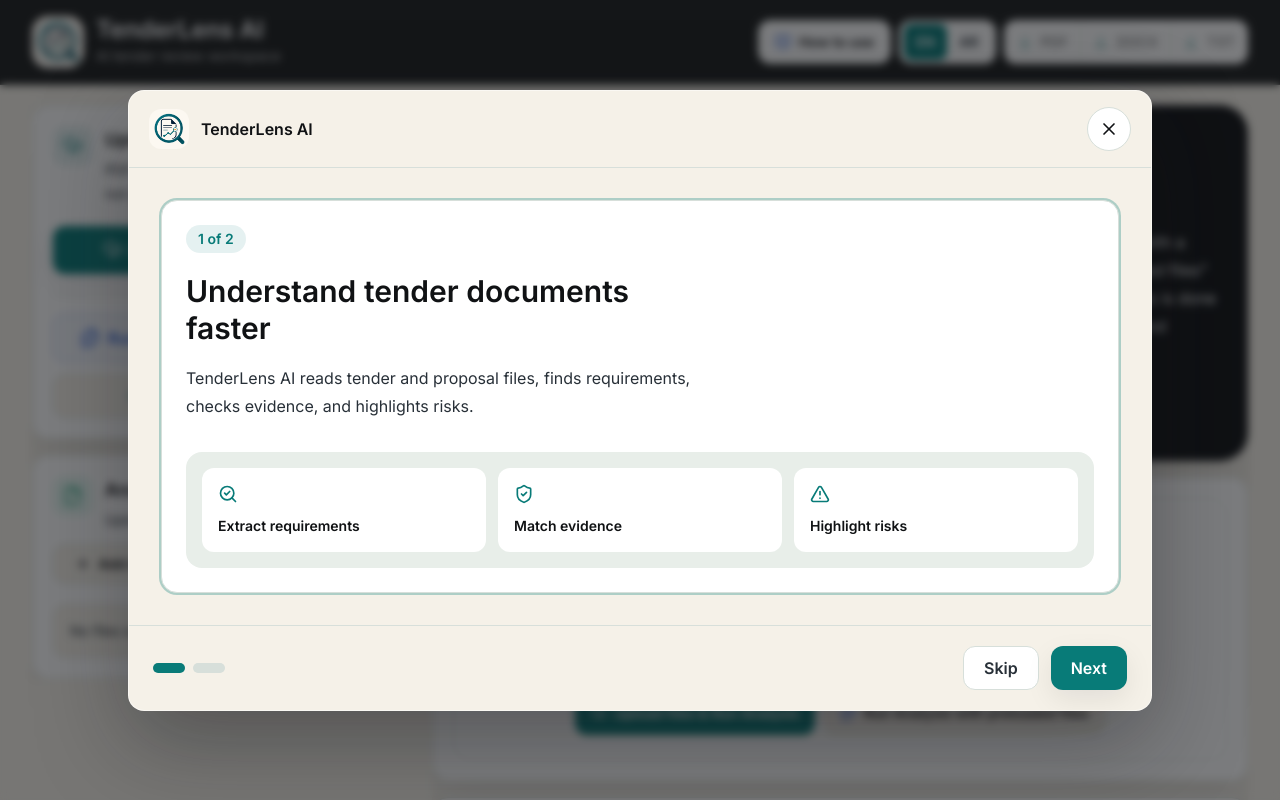
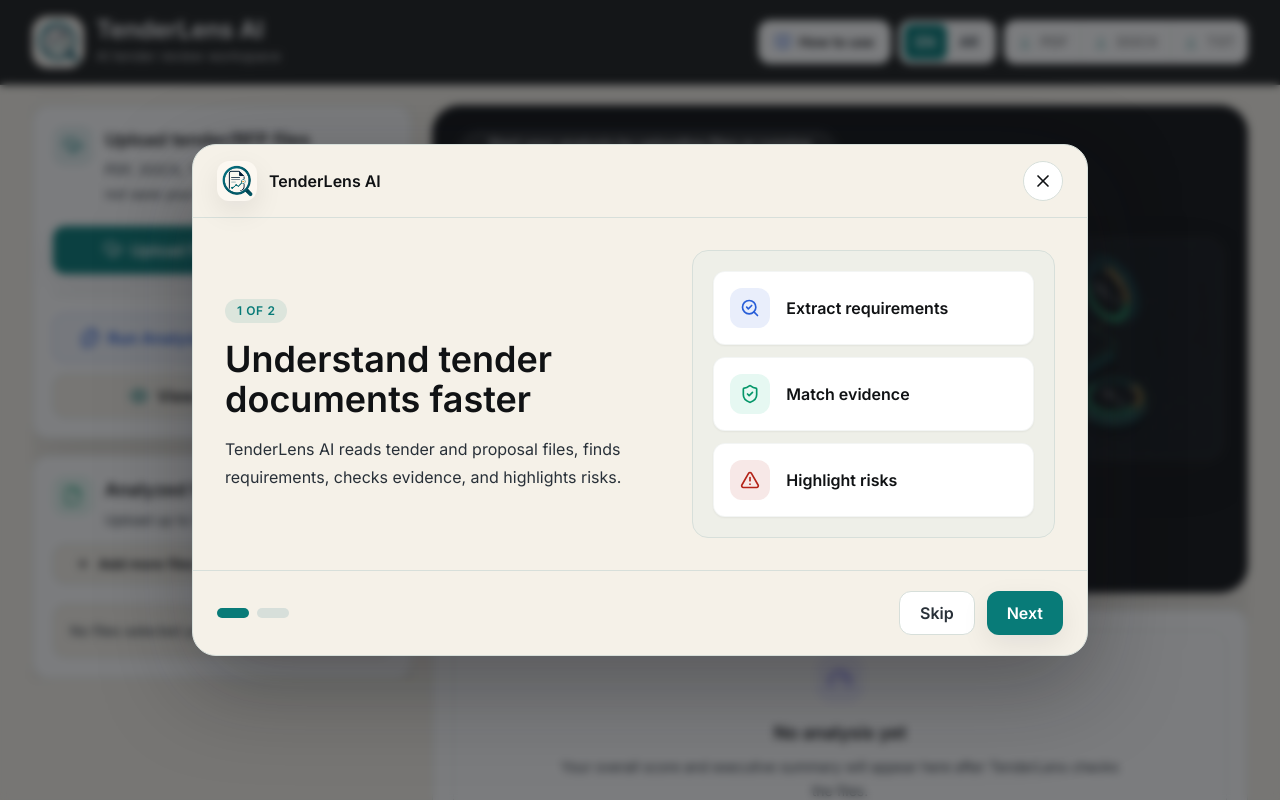
Before and after one commit to syedzish/TenderLens-AI, a Next.js app: page / in a window 1280 px wide. Shown: the top 800 px of the page. Built offline with nearby package versions, Linux system fonts and the light colour scheme.

Commit message:
style: integrate visual asset into onboarding card and upgrade popup UI/UX

```diff
--- a/components/tenderlens-app.tsx
+++ b/components/tenderlens-app.tsx
@@ -949,16 +949,16 @@
 
       {showOnboarding ? (
         <div className="fixed inset-0 z-50 grid place-items-center bg-ink/55 p-4 backdrop-blur-sm">
-          <div className="w-full max-w-5xl overflow-hidden rounded-2xl border border-white/50 bg-paper shadow-[0_30px_90px_rgba(16,18,20,0.35)]">
-            <div className="flex items-center justify-between border-b border-line px-5 py-4">
+          <div className="w-full max-w-4xl overflow-hidden rounded-[24px] border border-line bg-paper shadow-[0_30px_90px_rgba(16,18,20,0.35)] transition-all">
+            <div className="flex items-center justify-between border-b border-line px-6 py-4">
               <div className="flex items-center gap-3">
-                <Image src="/brand/tenderlens-logo.png" width={40} height={40} alt="" className="rounded-xl" />
+                <Image src="/brand/tenderlens-logo.png" width={40} height={40} alt="" className="rounded-xl bg-white shadow-table" />
                 <span className="font-semibold text-ink">TenderLens AI</span>
               </div>
               <button
                 type="button"
                 onClick={() => setShowOnboarding(false)}
-                className="grid h-11 w-11 place-items-center rounded-full border border-line bg-white text-ink transition hover:bg-mist"
+                className="grid h-10 w-10 place-items-center rounded-full border border-line bg-white text-ink transition duration-200 active:scale-95 hover:bg-mist"
                 aria-label={text.close}
               >
                 <X className="h-5 w-5" />
@@ -966,51 +966,70 @@
             </div>
             <div className="p-6 lg:p-8">
               {onboardingSlide === 0 ? (
-              <div className="rounded-2xl border border-line bg-white p-6 ring-2 ring-teal/30">
-                <div className="inline-flex rounded-full bg-teal/10 px-3 py-1 text-sm font-semibold text-teal">{text.slideCounterOne}</div>
-                <h2 className="mt-5 max-w-md text-3xl font-semibold leading-tight text-ink">{text.onboardingOne}</h2>
-                <p className="mt-4 max-w-lg text-base leading-7 text-graphite">{text.onboardingOneBody}</p>
-                <div className="mt-8 grid gap-3 rounded-2xl bg-mist p-4 sm:grid-cols-3">
+                <div className="grid gap-8 lg:grid-cols-[1.2fr_1fr] lg:items-center">
+                  <div>
+                    <div className="inline-flex rounded-full bg-teal/10 px-3 py-1 text-xs font-semibold text-teal uppercase tracking-wider">{text.slideCounterOne}</div>
+                    <h2 className="mt-4 text-3xl font-semibold leading-tight text-ink lg:text-4xl">{text.onboardingOne}</h2>
+                    <p className="mt-4 text-base leading-7 text-graphite max-w-lg">{text.onboardingOneBody}</p>
+                  </div>
+                  <div className="grid gap-3 rounded-2xl bg-mist/50 p-5 border border-line">
                     {[
-                    { label: text.onboardingChecks[0], icon: SearchCheck },
-                    { label: text.onboardingChecks[1], icon: ShieldCheck },
-                    { label: text.onboardingChecks[2], icon: AlertTriangle },
-                  ].map(({ label, icon: Icon }) => (
-                    <div key={label} className="rounded-xl bg-white p-4 text-sm font-semibold text-ink">
-                      <Icon className="mb-3 h-5 w-5 text-teal" />
-                      {label}
+                      { label: text.onboardingChecks[0], icon: SearchCheck, color: "text-cobalt bg-cobalt/10" },
+                      { label: text.onboardingChecks[1], icon: ShieldCheck, color: "text-emerald-600 bg-emerald-500/10" },
+                      { label: text.onboardingChecks[2], icon: AlertTriangle, color: "text-danger bg-danger/10" },
+                    ].map(({ label, icon: Icon, color }) => (
+                      <div key={label} className="flex items-center gap-4 rounded-xl bg-white p-4 shadow-sm border border-line/30 transition hover:translate-x-1 hover:shadow-table duration-200">
+                        <div className={`grid h-10 w-10 shrink-0 place-items-center rounded-xl ${color}`}>
+                          <Icon className="h-5 w-5" />
+                        </div>
+                        <span className="font-semibold text-ink text-sm sm:text-base">{label}</span>
                       </div>
                     ))}
                   </div>
                 </div>
               ) : (
-              <div className="rounded-2xl border border-line bg-white p-6 ring-2 ring-teal/30">
-                <div className="inline-flex rounded-full bg-cobalt/10 px-3 py-1 text-sm font-semibold text-cobalt">{text.slideCounterTwo}</div>
-                <h2 className="mt-5 text-3xl font-semibold leading-tight text-ink">{text.onboardingTwo}</h2>
-                <div className="mt-6 grid gap-3">
-                  {[text.stepUpload, text.stepWait, text.stepAsk, text.stepDownload].map((step, index) => (
-                    <div key={step} className="flex items-center gap-4 rounded-xl border border-line bg-paper p-4">
-                      <span className="grid h-9 w-9 place-items-center rounded-full bg-teal text-sm font-semibold text-white">
-                        {index + 1}
-                      </span>
-                      <span className="font-medium text-ink">{step}</span>
-                    </div>
-                  ))}
-                </div>
-                <Link href="/how-to-use" className="mt-5 inline-flex items-center gap-2 text-sm font-semibold text-cobalt">
+                <div className="grid gap-8 lg:grid-cols-[1.2fr_1fr] lg:items-center">
+                  <div>
+                    <div className="inline-flex rounded-full bg-cobalt/10 px-3 py-1 text-xs font-semibold text-cobalt uppercase tracking-wider">{text.slideCounterTwo}</div>
+                    <h2 className="mt-4 text-3xl font-semibold leading-tight text-ink lg:text-4xl">{text.onboardingTwo}</h2>
+                    <p className="mt-3 text-sm leading-6 text-graphite font-normal">
+                      Follow these simple steps to analyze your proposals. You can also read the detailed instructions in the user guide.
+                    </p>
+                    <div className="mt-5">
+                      <Link href="/how-to-use" className="inline-flex items-center gap-2 rounded-xl border border-line bg-white px-4 py-2.5 text-sm font-semibold text-cobalt shadow-sm transition hover:bg-mist hover:text-[#1d4ed8]">
                         <BookOpen className="h-4 w-4" />
                         {text.howToUse} TenderLens AI
                       </Link>
                     </div>
+                  </div>
+                  <div className="relative pl-6 before:absolute before:left-3.5 before:top-4 before:bottom-4 before:w-0.5 before:bg-line">
+                    {[text.stepUpload, text.stepWait, text.stepAsk, text.stepDownload].map((step, index) => {
+                      const colors = [
+                        "bg-teal text-white ring-teal/20",
+                        "bg-cobalt text-white ring-cobalt/20",
+                        "bg-fuchsia-600 text-white ring-fuchsia-100",
+                        "bg-rose-600 text-white ring-rose-100",
+                      ];
+                      return (
+                        <div key={step} className="relative flex items-center gap-4 py-3 first:pt-0 last:pb-0 transition hover:translate-x-1 duration-200">
+                          <span className={`grid h-8 w-8 shrink-0 place-items-center rounded-full text-xs font-semibold ring-4 ${colors[index]}`}>
+                            {index + 1}
+                          </span>
+                          <span className="font-semibold text-ink text-sm sm:text-base leading-snug">{step}</span>
+                        </div>
+                      );
+                    })}
+                  </div>
+                </div>
               )}
             </div>
             <div className="flex items-center justify-between border-t border-line px-6 py-5">
               <div className="flex gap-2">
-                <button type="button" onClick={() => setOnboardingSlide(0)} className={`h-2.5 w-8 rounded-full ${onboardingSlide === 0 ? "bg-teal" : "bg-line"}`} aria-label={text.slideOne} />
-                <button type="button" onClick={() => setOnboardingSlide(1)} className={`h-2.5 w-8 rounded-full ${onboardingSlide === 1 ? "bg-teal" : "bg-line"}`} aria-label={text.slideTwo} />
+                <button type="button" onClick={() => setOnboardingSlide(0)} className={`h-2.5 w-8 rounded-full transition-all ${onboardingSlide === 0 ? "bg-teal w-8" : "bg-line hover:bg-graphite/40"}`} aria-label={text.slideOne} />
+                <button type="button" onClick={() => setOnboardingSlide(1)} className={`h-2.5 w-8 rounded-full transition-all ${onboardingSlide === 1 ? "bg-teal w-8" : "bg-line hover:bg-graphite/40"}`} aria-label={text.slideTwo} />
               </div>
               <div className="flex items-center gap-3">
-                <button type="button" onClick={() => setShowOnboarding(false)} className="h-11 rounded-xl border border-line bg-white px-5 font-semibold text-graphite">
+                <button type="button" onClick={() => setShowOnboarding(false)} className="h-11 rounded-xl border border-line bg-white px-5 font-semibold text-graphite transition duration-200 active:scale-97 hover:bg-mist">
                   {text.skip}
                 </button>
                 <button
@@ -1023,7 +1042,7 @@
 
                     setShowOnboarding(false);
                   }}
-                  className="h-11 rounded-xl bg-teal px-5 font-semibold text-white shadow-table"
+                  className="h-11 rounded-xl bg-teal px-5 font-semibold text-white shadow-table transition duration-200 active:scale-97 hover:bg-[#066865]"
                 >
                   {onboardingSlide === 0 ? text.nextSlide : text.getStarted}
                 </button>
@@ -1244,14 +1263,16 @@
             </div>
           ) : null}
           {!hasAnalyzed ? (
-            <div className="rounded-[28px] border border-ink/10 bg-ink p-6 text-white shadow-soft">
+            <div className="rounded-[28px] border border-ink/10 bg-ink p-6 text-white shadow-soft overflow-hidden">
+              <div className="grid gap-6 lg:grid-cols-[1fr_360px] lg:items-center">
+                <div className="flex flex-col justify-between h-full">
+                  <div>
                     <div className="inline-flex items-center gap-2 rounded-full bg-white/10 px-3 py-1 text-sm font-semibold text-white/80">
                       <Sparkles className="h-4 w-4 text-amber" />
                       {text.previewNotice}
                     </div>
-              <div className="mt-5">
-                <h2 className="text-3xl font-semibold leading-tight">{text.startTitle}</h2>
-                <p className="mt-3 max-w-[80ch] text-base leading-7 text-white/72">{text.startBody}</p>
+                    <h2 className="mt-5 text-3xl font-semibold leading-tight">{text.startTitle}</h2>
+                    <p className="mt-3 max-w-2xl text-base leading-7 text-white/72">{text.startBody}</p>
                   </div>
                   <div className="mt-6 flex flex-col gap-3 sm:flex-row">
                     <button
@@ -1272,6 +1293,18 @@
                       <Files className="h-4 w-4" />
                       {text.runExample}
                     </button>
+                  </div>
+                </div>
+                <div className="hidden lg:block relative h-[220px] w-full rounded-2xl overflow-hidden bg-white/5 border border-white/10 shadow-soft">
+                  <Image
+                    src="/brand/analysis-illustration.png"
+                    alt=""
+                    fill
+                    sizes="360px"
+                    priority
+                    className="object-cover opacity-85 hover:scale-105 transition-transform duration-700 ease-out"
+                  />
+                </div>
               </div>
             </div>
           ) : null}
```
Also changed, not shown: public/brand/analysis-illustration.png (added), 1 other file (tests, documents, lock files or other folders). Lines whose indentation alone changed are shown as unchanged.
